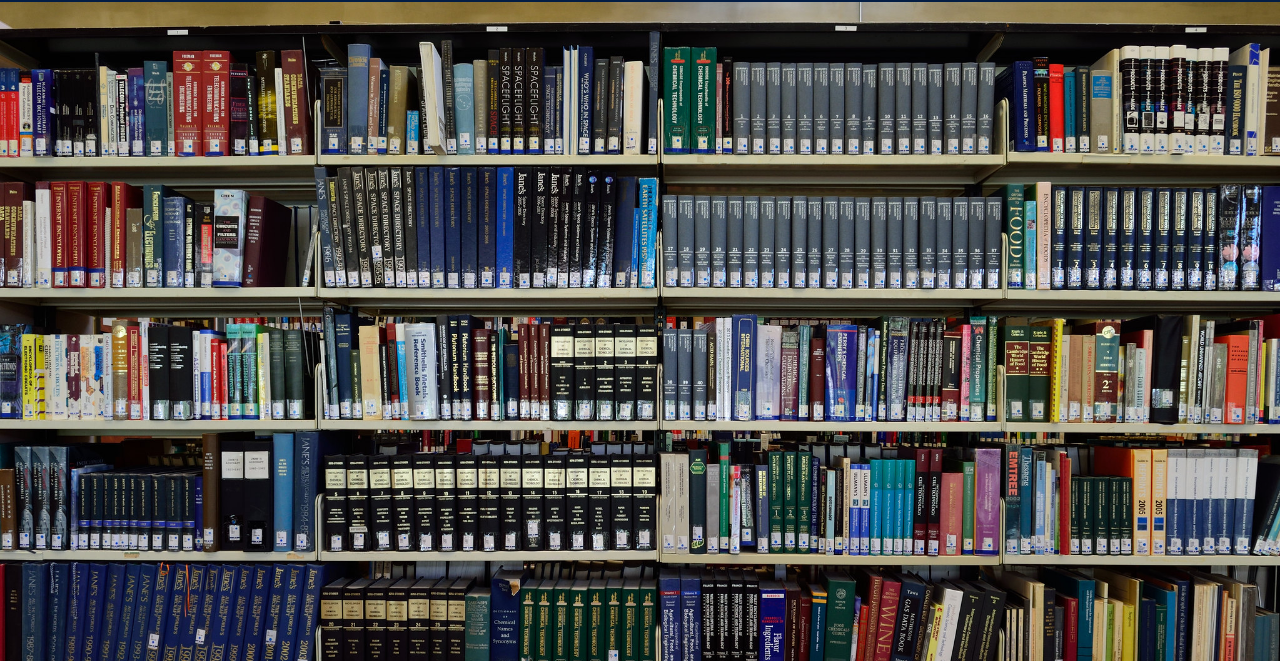
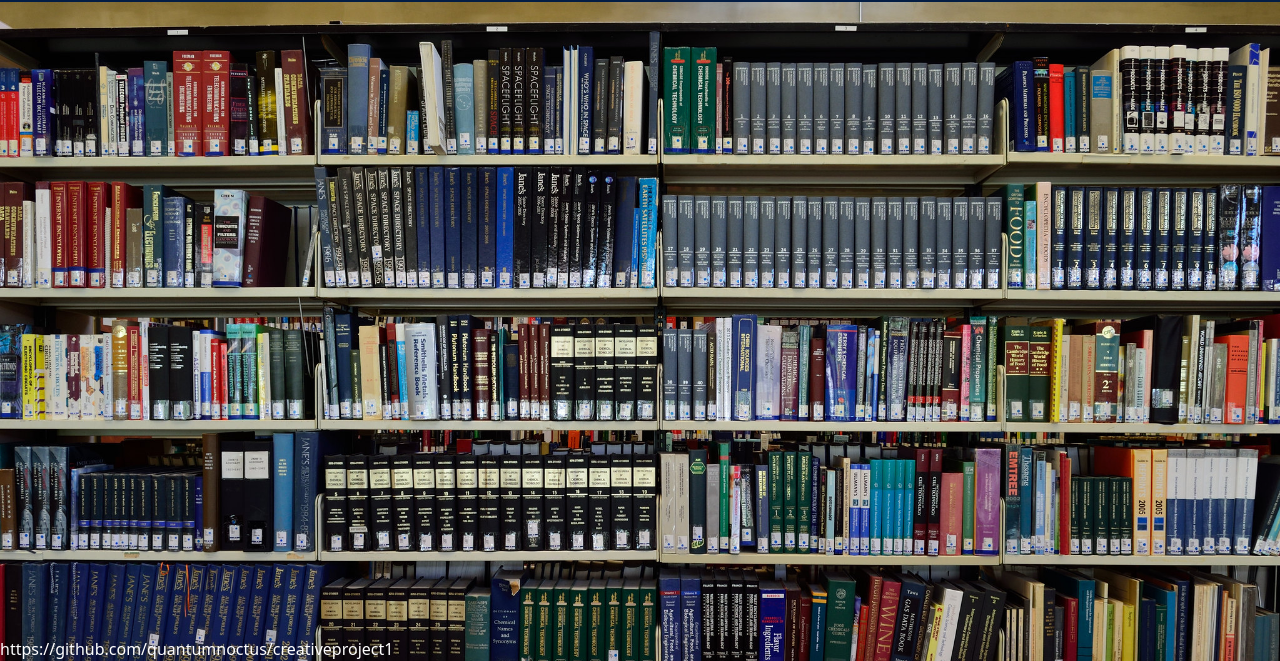
Before and after one commit to kyleagren/creativeproject1, a plain HTML site: page index.html in a window 1280 px wide. Shown: the part 139-800 px from the top of the page. Drawn offline with nearby package versions, Linux system fonts and the light colour scheme.

Commit message:
added Footer

```diff
--- a/index.html
+++ b/index.html
@@ -40,6 +40,10 @@
       <div class="bookshelf-container">
         <img src="Bookshelf.jpg" class="img-fluid" alt="A stocked bookshelf">
       </div>
+
+      <footer class="footer">
+        https://github.com/quantumnoctus/creativeproject1
+      </footer>
       <script src="https://code.jquery.com/jquery-3.3.1.slim.min.js" integrity="sha384-q8i/X+965DzO0rT7abK41JStQIAqVgRVzpbzo5smXKp4YfRvH+8abtTE1Pi6jizo" crossorigin="anonymous"></script>
       <script src="https://cdnjs.cloudflare.com/ajax/libs/popper.js/1.14.3/umd/popper.min.js" integrity="sha384-ZMP7rVo3mIykV+2+9J3UJ46jBk0WLaUAdn689aCwoqbBJiSnjAK/l8WvCWPIPm49" crossorigin="anonymous"></script>
       <script src="https://stackpath.bootstrapcdn.com/bootstrap/4.1.3/js/bootstrap.min.js" integrity="sha384-ChfqqxuZUCnJSK3+MXmPNIyE6ZbWh2IMqE241rYiqJxyMiZ6OW/JmZQ5stwEULTy" crossorigin="anonymous"></script>
--- a/styles.css
+++ b/styles.css
@@ -77,3 +77,10 @@ p {
 #book4, #book5, #book6 {
     background-color: #01BAEF;
 }
+
+.footer {
+    color: white;position: fixed;
+    left: 0;
+    bottom: 0;
+  }
+}
```
Also changed, not shown: authors.html (+3 -1 lines), mylist.html (+3 -1 lines), recommendations.html (+3 -0 lines).
